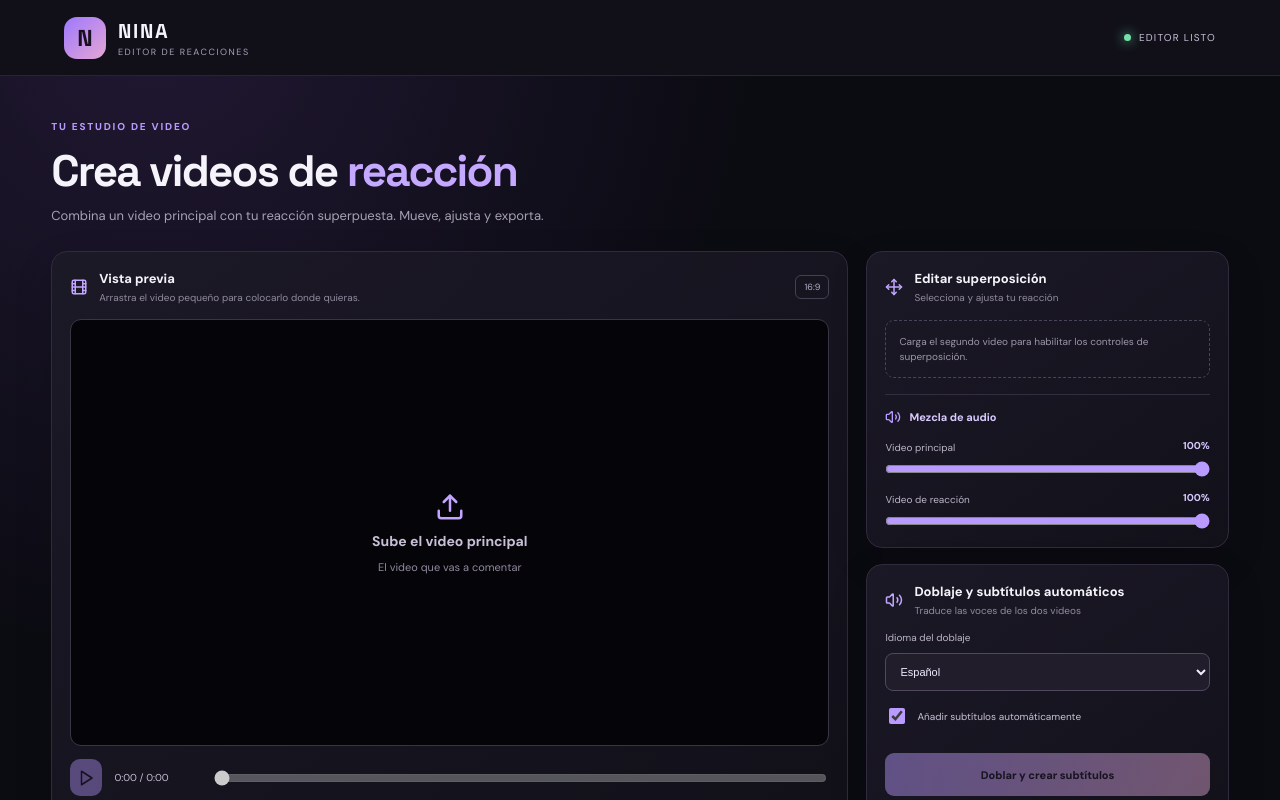
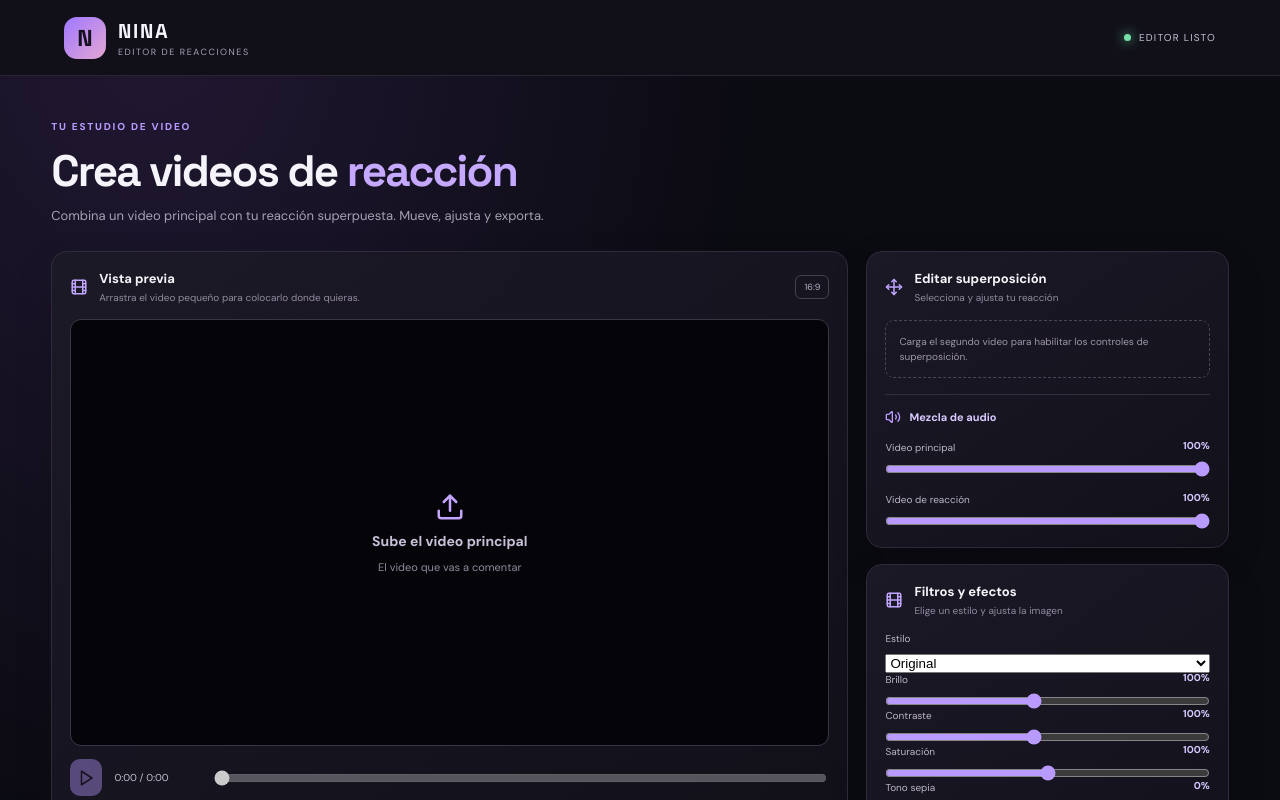
Before and after one commit to admperdilnet-netizen/nina, a React (Vite) app: page / in a window 1280 px wide. Shown: the top 800 px of the page. Built offline with nearby package versions, Linux system fonts and the light colour scheme.

Commit message:
Add live video filters and export effects to NINA

```diff
--- a/src/App.jsx
+++ b/src/App.jsx
@@ -21,6 +21,21 @@ export default function App() {
   const [overlayOpacity, setOverlayOpacity] = useState(100)
   const [mainVolume, setMainVolume] = useState(100)
   const [overlayVolume, setOverlayVolume] = useState(100)
+  const [filterPreset, setFilterPreset] = useState('normal')
+  const [filterBrightness, setFilterBrightness] = useState(100)
+  const [filterContrast, setFilterContrast] = useState(100)
+  const [filterSaturation, setFilterSaturation] = useState(100)
+  const [filterSepia, setFilterSepia] = useState(0)
+  const [filterBlur, setFilterBlur] = useState(0)
+  const filterPresets = {
+    normal: { brightness: 100, contrast: 100, saturation: 100, sepia: 0 },
+    vivid: { brightness: 108, contrast: 115, saturation: 145, sepia: 0 },
+    cinematic: { brightness: 92, contrast: 125, saturation: 85, sepia: 12 },
+    mono: { brightness: 100, contrast: 115, saturation: 0, sepia: 0 },
+    retro: { brightness: 105, contrast: 95, saturation: 85, sepia: 38 },
+    warm: { brightness: 105, contrast: 105, saturation: 120, sepia: 22 }
+  }
+  const videoFilter = `brightness(${filterBrightness}%) contrast(${filterContrast}%) saturate(${filterSaturation}%) sepia(${filterSepia}%) blur(${filterBlur}px)`
   const [duration, setDuration] = useState(0)
   const [currentTime, setCurrentTime] = useState(0)
   const [exporting, setExporting] = useState(false)
@@ -55,7 +70,9 @@ export default function App() {
       const scale = Math.min(w / video.videoWidth, h / video.videoHeight)
       const dw = video.videoWidth * scale
       const dh = video.videoHeight * scale
+      ctx.filter = `brightness(${filterBrightness}%) contrast(${filterContrast}%) saturate(${filterSaturation}%) sepia(${filterSepia}%) blur(${filterBlur}px)`
       ctx.drawImage(video, x + (w - dw) / 2, y + (h - dh) / 2, dw, dh)
+      ctx.filter = 'none'
     }
     const draw = () => {
       if (ctx && canvas) {
@@ -94,7 +111,7 @@ export default function App() {
     }
     draw()
     return () => cancelAnimationFrame(frame)
-  }, [mainUrl, overlayUrl, overlaySize, overlayX, overlayY, overlayOpacity])
+  }, [mainUrl, overlayUrl, overlaySize, overlayX, overlayY, overlayOpacity, filterBrightness, filterContrast, filterSaturation, filterSepia, filterBlur])
 
   function loadFile(file, layer) {
     if (!file || !file.type.startsWith('video/')) {
@@ -392,8 +409,8 @@ export default function App() {
             <div className="editor-panel">
               <div className="editor-panel-heading"><div><Film size={18}/><div><strong>Vista previa</strong><small>Arrastra el video pequeño para colocarlo donde quieras.</small></div></div><span className="preview-tag">16:9</span></div>
               <div className="reaction-stage" ref={stageRef} onPointerMove={moveDrag} onPointerUp={stopDrag} onPointerCancel={stopDrag} onPointerLeave={stopDrag}>
-                {mainUrl ? <video ref={mainRef} src={mainUrl} playsInline preload="auto" onLoadedMetadata={e => setDuration(e.currentTarget.duration || 0)} onTimeUpdate={e => { const time = e.currentTarget.currentTime; setCurrentTime(time); const overlay = overlayRef.current; if (overlay && Number.isFinite(overlay.duration) && Math.abs(overlay.currentTime - time) > 0.35) { try { overlay.currentTime = Math.min(time, Math.max(0, overlay.duration - 0.05)) } catch {} } }} onSeeking={e => { const overlay = overlayRef.current; if (overlay && Number.isFinite(overlay.duration)) { try { overlay.currentTime = Math.min(e.currentTarget.currentTime, Math.max(0, overlay.duration - 0.05)) } catch {} } }} onEnded={() => { overlayRef.current?.pause(); setPlaying(false) }} /> : <button className="stage-empty" onClick={() => mainInput.current?.click()}><Upload size={30}/><strong>Sube el video principal</strong><span>El video que vas a comentar</span></button>}
-                {overlayUrl && <div className={'reaction-overlay ' + (dragging ? 'dragging' : '')} style={{ left: overlayX + '%', top: overlayY + '%', width: overlaySize + '%', opacity: overlayOpacity / 100 }} onPointerDown={startDrag}><video ref={overlayRef} src={overlayUrl} playsInline muted={false} preload="auto" onLoadedMetadata={e => { const main = mainRef.current; if (main && Number.isFinite(e.currentTarget.duration)) { try { e.currentTarget.currentTime = Math.min(main.currentTime, Math.max(0, e.currentTarget.duration - 0.05)) } catch {} } }} onError={() => setMessage('No se pudo cargar el video de reacción. Usa MP4 H.264 para mayor compatibilidad.')}/><span><Move size={12}/> TU REACCIÓN</span></div>}
+                {mainUrl ? <video ref={mainRef} src={mainUrl} playsInline preload="auto" style={{ filter: videoFilter }} onLoadedMetadata={e => setDuration(e.currentTarget.duration || 0)} onTimeUpdate={e => { const time = e.currentTarget.currentTime; setCurrentTime(time); const overlay = overlayRef.current; if (overlay && Number.isFinite(overlay.duration) && Math.abs(overlay.currentTime - time) > 0.35) { try { overlay.currentTime = Math.min(time, Math.max(0, overlay.duration - 0.05)) } catch {} } }} onSeeking={e => { const overlay = overlayRef.current; if (overlay && Number.isFinite(overlay.duration)) { try { overlay.currentTime = Math.min(e.currentTarget.currentTime, Math.max(0, overlay.duration - 0.05)) } catch {} } }} onEnded={() => { overlayRef.current?.pause(); setPlaying(false) }} /> : <button className="stage-empty" onClick={() => mainInput.current?.click()}><Upload size={30}/><strong>Sube el video principal</strong><span>El video que vas a comentar</span></button>}
+                {overlayUrl && <div className={'reaction-overlay ' + (dragging ? 'dragging' : '')} style={{ left: overlayX + '%', top: overlayY + '%', width: overlaySize + '%', opacity: overlayOpacity / 100 }} onPointerDown={startDrag}><video ref={overlayRef} src={overlayUrl} playsInline muted={false} preload="auto" style={{ filter: videoFilter }} onLoadedMetadata={e => { const main = mainRef.current; if (main && Number.isFinite(e.currentTarget.duration)) { try { e.currentTarget.currentTime = Math.min(main.currentTime, Math.max(0, e.currentTarget.duration - 0.05)) } catch {} } }} onError={() => setMessage('No se pudo cargar el video de reacción. Usa MP4 H.264 para mayor compatibilidad.')}/><span><Move size={12}/> TU REACCIÓN</span></div>}
                 {!overlayUrl && mainUrl && <button className="add-overlay-hint" onClick={() => overlayInput.current?.click()}><Upload size={17}/> Añadir video de reacción</button>}
               </div>
               <div className="editor-transport">
@@ -421,6 +438,34 @@ export default function App() {
               <div className="audio-heading"><Volume2 size={16}/> Mezcla de audio</div>
               <label className="control-label"><span>Video principal</span><b>{mainVolume}%</b><input type="range" min="0" max="100" value={mainVolume} onChange={e => setMainVolume(Number(e.target.value))}/></label>
               <label className="control-label"><span>Video de reacción</span><b>{overlayVolume}%</b><input type="range" min="0" max="100" value={overlayVolume} onChange={e => setOverlayVolume(Number(e.target.value))}/></label>
+            </section>
+            <section className="editor-panel filters-panel">
+              <div className="editor-panel-heading"><div><Film size={18}/><div><strong>Filtros y efectos</strong><small>Elige un estilo y ajusta la imagen</small></div></div></div>
+              <label className="control-label"><span>Estilo</span>
+                <select value={filterPreset} onChange={e => {
+                  const preset = e.target.value
+                  setFilterPreset(preset)
+                  const values = filterPresets[preset]
+                  setFilterBrightness(values.brightness)
+                  setFilterContrast(values.contrast)
+                  setFilterSaturation(values.saturation)
+                  setFilterSepia(values.sepia)
+                  setFilterBlur(0)
+                }}>
+                  <option value="normal">Original</option>
+                  <option value="vivid">Vibrante</option>
+                  <option value="cinematic">Cinematográfico</option>
+                  <option value="mono">Blanco y negro</option>
+                  <option value="retro">Retro</option>
+                  <option value="warm">Cálido</option>
+                </select>
+              </label>
+              <label className="control-label"><span>Brillo</span><b>{filterBrightness}%</b><input type="range" min="50" max="160" value={filterBrightness} onChange={e => {setFilterBrightness(Number(e.target.value));setFilterPreset('personalizado')}}/></label>
+              <label className="control-label"><span>Contraste</span><b>{filterContrast}%</b><input type="range" min="50" max="160" value={filterContrast} onChange={e => {setFilterContrast(Number(e.target.value));setFilterPreset('personalizado')}}/></label>
+              <label className="control-label"><span>Saturación</span><b>{filterSaturation}%</b><input type="range" min="0" max="200" value={filterSaturation} onChange={e => {setFilterSaturation(Number(e.target.value));setFilterPreset('personalizado')}}/></label>
+              <label className="control-label"><span>Tono sepia</span><b>{filterSepia}%</b><input type="range" min="0" max="100" value={filterSepia} onChange={e => {setFilterSepia(Number(e.target.value));setFilterPreset('personalizado')}}/></label>
+              <label className="control-label"><span>Desenfoque</span><b>{filterBlur}px</b><input type="range" min="0" max="5" step="0.5" value={filterBlur} onChange={e => {setFilterBlur(Number(e.target.value));setFilterPreset('personalizado')}}/></label>
+              <button className="layer-add" style={{width:'100%',justifyContent:'center'}} onClick={() => {setFilterPreset('normal');setFilterBrightness(100);setFilterContrast(100);setFilterSaturation(100);setFilterSepia(0);setFilterBlur(0)}}>Restablecer filtros</button>
             </section>
             <section className="editor-panel dub-panel">
               <div className="editor-panel-heading"><div><Volume2 size={18}/><div><strong>Doblaje y subtítulos automáticos</strong><small>Traduce las voces de los dos videos</small></div></div></div>
```
